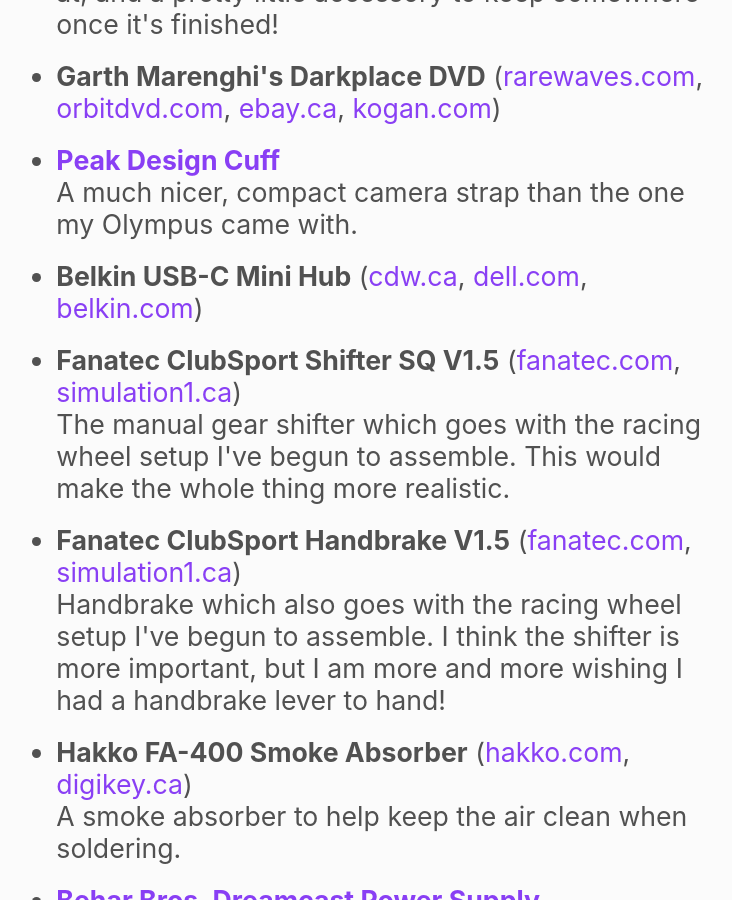
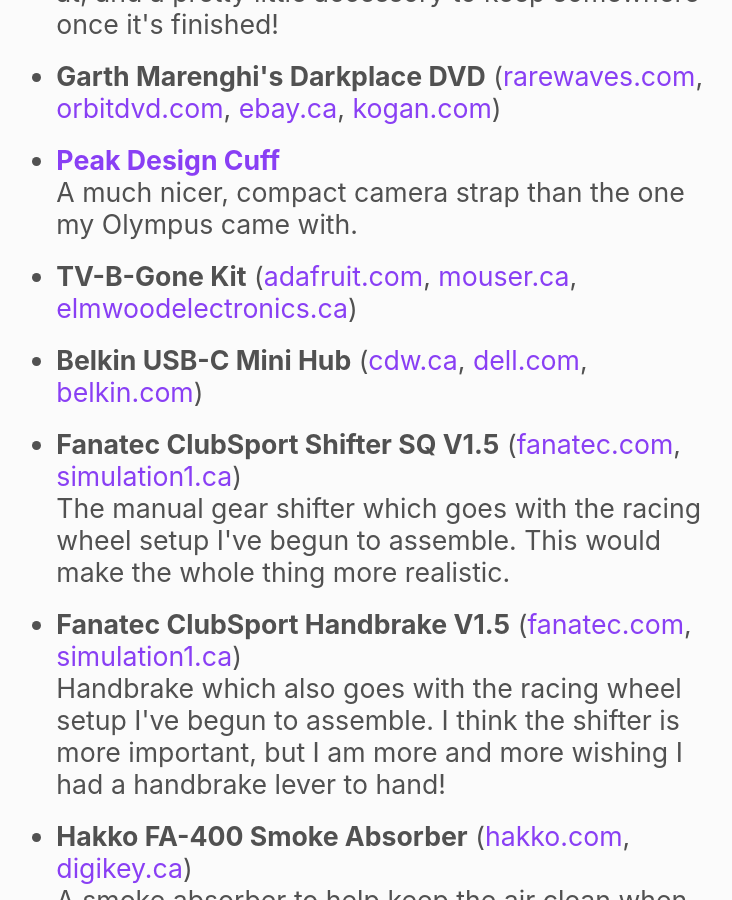
Before and after one commit to ticky/wishlist, a Jekyll site: the page built from index.md, in a window 1280 px wide and 900 px high, scrolled down 1526 px. Shown: the whole window, without its empty margins (277-1009 px from the left). Built offline with Jekyll 4.4.1, drawn with Linux system fonts in a browser that asks for light colours; our own code applies the rules of GitHub Pages for plain Markdown files.

Commit message:
Update wishlist.yml

```diff
--- a/_data/wishlist.yml
+++ b/_data/wishlist.yml
@@ -52,6 +52,12 @@
     link: "https://www.peakdesign.com/collections/straps/products/cuff?variant=9783844110380"
     notes: |
       A much nicer, compact camera strap than the one my Olympus came with.
+
+  - name: TV-B-Gone Kit
+    link:
+      - "https://www.adafruit.com/product/73"
+      - "https://www.mouser.ca/ProductDetail/Adafruit/73?qs=GURawfaeGuApUVdoRfhzqQ%3D%3D"
+      - "https://elmwoodelectronics.ca/products/adafruit-tv-b-gone-kit-universal-v1-2"
 
   - name: Belkin USB-C Mini Hub
     link:
```
